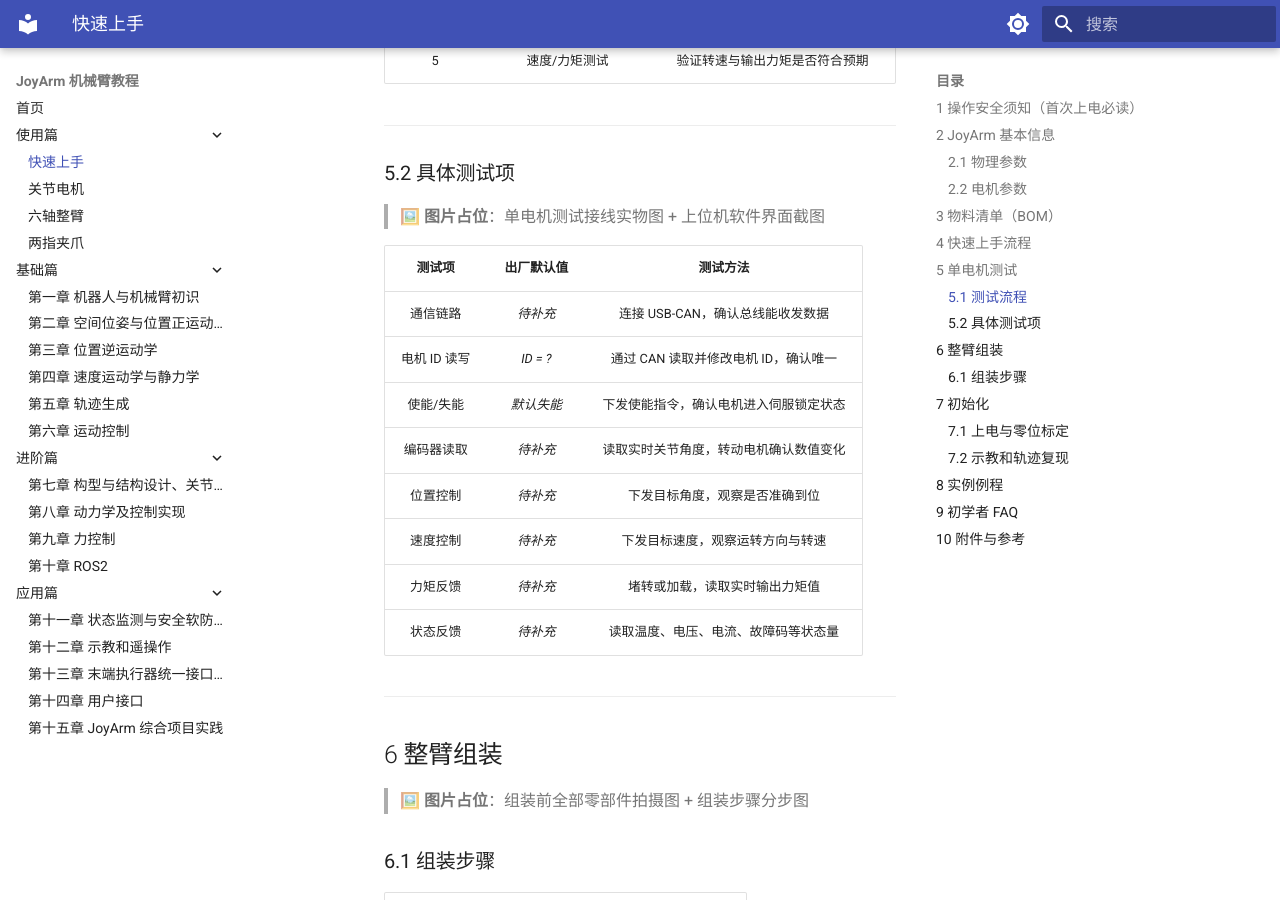
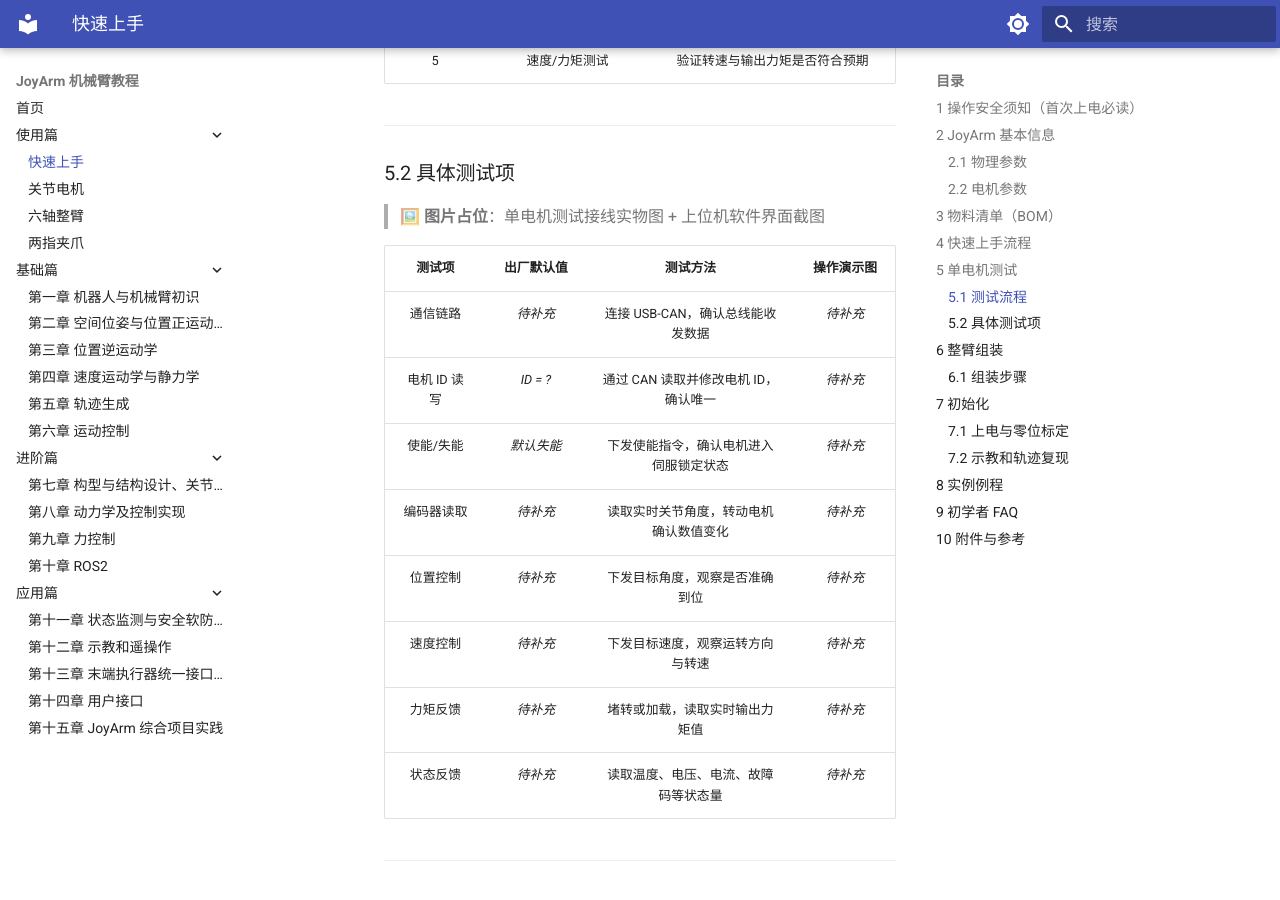
Before and after one commit to joyin-dexhand/joyin_arm_tutorial, an MkDocs documentation site: the page built from docs/chapter1_1.md, in a window 1280 px wide and 900 px high, scrolled down 3196 px. Built offline with MkDocs 1.6.1 and Material for MkDocs 9.7.7, drawn with Linux system fonts in a browser that asks for light colours.

Commit message:
docs(快速上手): 单电机测试项表格增加第4列'操作演示图'

```diff
--- a/docs/chapter1_1.md
+++ b/docs/chapter1_1.md
@@ -93,16 +93,16 @@
 
 > 🖼️ **图片占位**：单电机测试接线实物图 + 上位机软件界面截图
 
-| 测试项 | 出厂默认值 | 测试方法 |
-|:---:|:---:|:---:|
-| 通信链路 | *待补充* | 连接 USB-CAN，确认总线能收发数据 |
-| 电机 ID 读写 | *ID = ?* | 通过 CAN 读取并修改电机 ID，确认唯一 |
-| 使能/失能 | *默认失能* | 下发使能指令，确认电机进入伺服锁定状态 |
-| 编码器读取 | *待补充* | 读取实时关节角度，转动电机确认数值变化 |
-| 位置控制 | *待补充* | 下发目标角度，观察是否准确到位 |
-| 速度控制 | *待补充* | 下发目标速度，观察运转方向与转速 |
-| 力矩反馈 | *待补充* | 堵转或加载，读取实时输出力矩值 |
-| 状态反馈 | *待补充* | 读取温度、电压、电流、故障码等状态量 |
+| 测试项 | 出厂默认值 | 测试方法 | 操作演示图 |
+|:---:|:---:|:---:|:---:|
+| 通信链路 | *待补充* | 连接 USB-CAN，确认总线能收发数据 | *待补充* |
+| 电机 ID 读写 | *ID = ?* | 通过 CAN 读取并修改电机 ID，确认唯一 | *待补充* |
+| 使能/失能 | *默认失能* | 下发使能指令，确认电机进入伺服锁定状态 | *待补充* |
+| 编码器读取 | *待补充* | 读取实时关节角度，转动电机确认数值变化 | *待补充* |
+| 位置控制 | *待补充* | 下发目标角度，观察是否准确到位 | *待补充* |
+| 速度控制 | *待补充* | 下发目标速度，观察运转方向与转速 | *待补充* |
+| 力矩反馈 | *待补充* | 堵转或加载，读取实时输出力矩值 | *待补充* |
+| 状态反馈 | *待补充* | 读取温度、电压、电流、故障码等状态量 | *待补充* |
 
 ---
 
```
